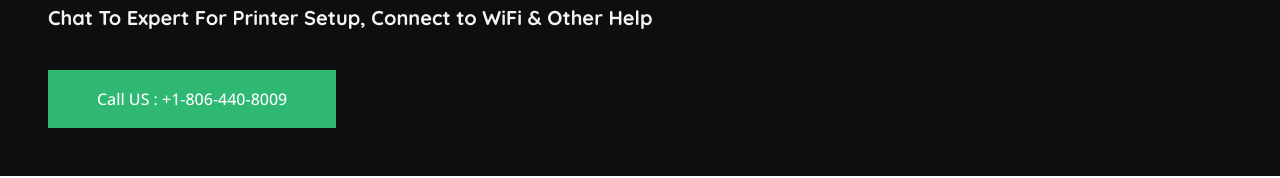
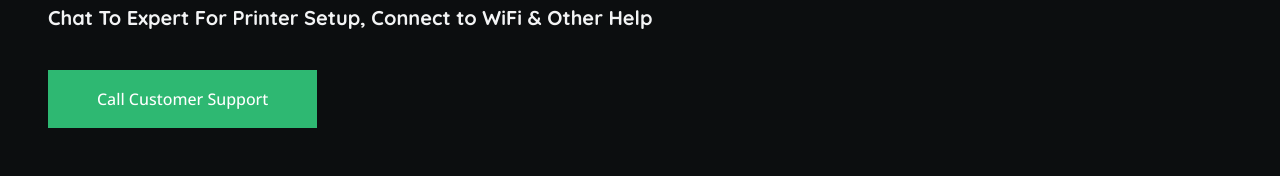
Before and after one commit to 9678anu/printerinstall, a plain HTML site: page index.html in a window 1280 px wide. Shown: the part 239-417 px from the top of the page. Drawn offline with nearby package versions, Linux system fonts and the light colour scheme.

Commit message:
first commit

```diff
--- a/index.html
+++ b/index.html
@@ -78,7 +78,7 @@
               Chat To Expert For Printer Setup, Connect to WiFi & Other Help
             </h3>
             <div class="d-flex align-items-center pt-4 animated slideInDown">
-              <a href="tel:+1-806-440-8009" class="btn btn-primary py-sm-3 px-3 px-sm-5 me-5">Call US : +1-806-440-8009</a>
+              <a href="tel:+1-806-440-8009" class="btn btn-primary py-sm-3 px-3 px-sm-5 me-5">Call Customer Support</a>
 
             </div>
           </div>
```
